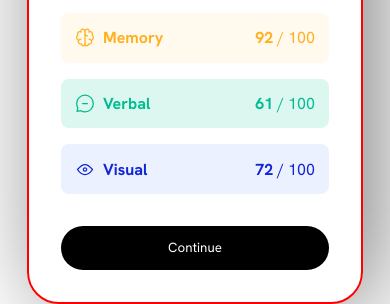
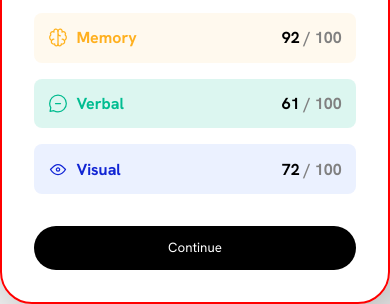
Before and after one commit to fumzy123/results-summary-component, a plain HTML site: page index.html in a window 390 px wide. Shown: the part 540-844 px from the top of the page. Drawn offline with Linux system fonts and the light colour scheme.

Commit message:
changed container to use desktop responsiveness

```diff
--- a/css/components/result-card.css
+++ b/css/components/result-card.css
@@ -115,7 +115,6 @@
 
 .results-card__category{
 
-
     border-radius: 8px;
     padding: 0.9rem;
     margin: 1rem 0 0;
@@ -157,6 +156,10 @@
     margin-left: 8px;
 }
 
+
+.results-card__category-score {
+    color: black;
+}
 
 
 /** Button **/
--- a/css/utils.css
+++ b/css/utils.css
@@ -1,51 +1,56 @@
 
-/* Desktop First Container Utility Class */
+span {
+	color: grey;
+}
+
+/* MOBILE FIRST CONTAINER UTILITY CLASS */
 .container {
-	max-width: 1536px;
+    width: 100%;
+    margin-inline: auto;
+    /* padding-inline: 0.5rem; */
     border: 2px solid red;
-	/* margin-inline: auto;
-	padding-inline: 0.5rem; */
+}
+
+/* MOBILE FIRST */
+
+/* xs */
+@media (min-width: 475px) {
+    .container{
+        max-width: 475px;
+    }
+}
+
+/* sm */
+@media (min-width: 640px) {
+    .container{
+        max-width: 640px;
+    }
+}
+
+/* md */
+@media (min-width: 768px) {
+    .container{
+        max-width: 768px;
+    }
+}
+
+/* lg */
+@media (min-width: 1024px) {
+    .container{
+        max-width: 1024px;
+    }
+}
+
+/* xl */
+@media (min-width: 1280px) {
+    .container{
+        max-width: 1280px;
+    }
 }
 
 /* 2xl */
-@media (max-width: 1536px) {
-	.container{
-		max-width: 1280px;
-	}
+@media (min-width: 1536px) {
+    .container{
+        max-width: 1536px;
+    }
 }
-
-/* xl */
-@media (max-width: 1280px) {
-	.container{
-		max-width: 1024px;
-	}
-}
-
-/* lg */
-@media (max-width: 1024px) {
-	.container{
-		max-width: 768px;
-	}
-}
-
-/* md */
-@media (max-width: 768px) {
-	.container{
-		max-width: 640px;
-	}
-
-}
-
-/* sm */
-@media (max-width: 640px) {
-	.container{
-		/* max-width: 475px; */
-	}
-}
-
-/* xs */
-@media (max-width: 475px) {
-	.container{
-		max-width: 100%;
-	}
-}
--- a/index.html
+++ b/index.html
@@ -49,7 +49,7 @@
               <h4 class="results-card__category-title">Reaction</h4>
             </div>
 
-            <p><strong>80</strong> / 100</p>
+            <p class="results-card__category-score"><strong>80 <span>/ 100</span></strong> </p>
 
           </div>
 
@@ -64,7 +64,7 @@
               <h4 class="results-card__category-title">Memory</h4>
             </div>
 
-            <p><strong>92</strong> / 100</p>
+            <p class="results-card__category-score"><strong>92 <span>/ 100</span></strong> </p>
           </div>
         </li>
 
@@ -77,7 +77,7 @@
               <h4 class="results-card__category-title">Verbal</h4>
             </div>
 
-            <p><strong>61</strong> / 100</p>
+            <p class="results-card__category-score"><strong>61 <span>/ 100</span></strong> </p>
           </div>
 
         </li>
@@ -91,7 +91,7 @@
               <h4 class="results-card__category-title">Visual</h4>
             </div>
 
-            <p><strong>72</strong> / 100</p>
+            <p class="results-card__category-score"><strong>72 <span>/ 100</span></strong> </p>
 
           </div>
 
```
